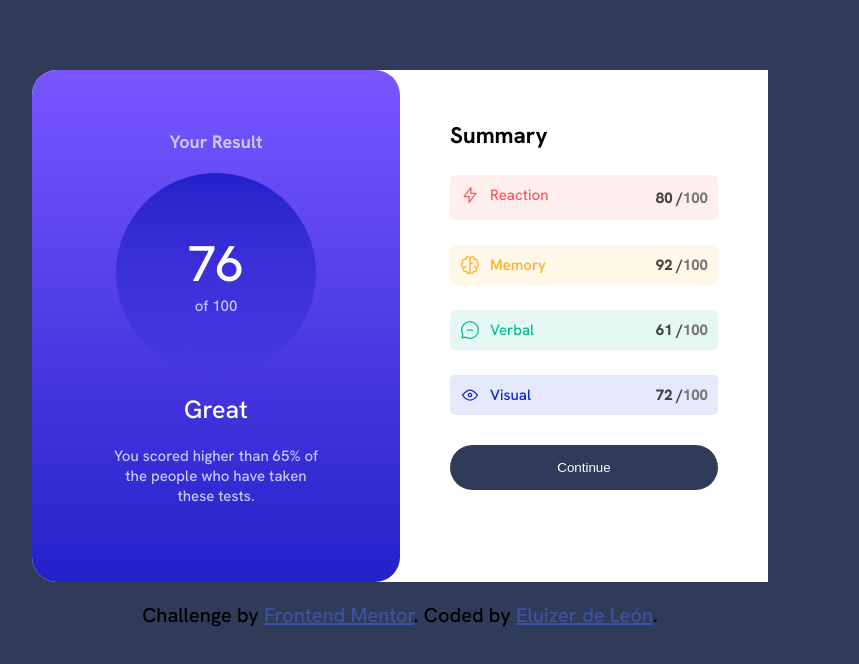
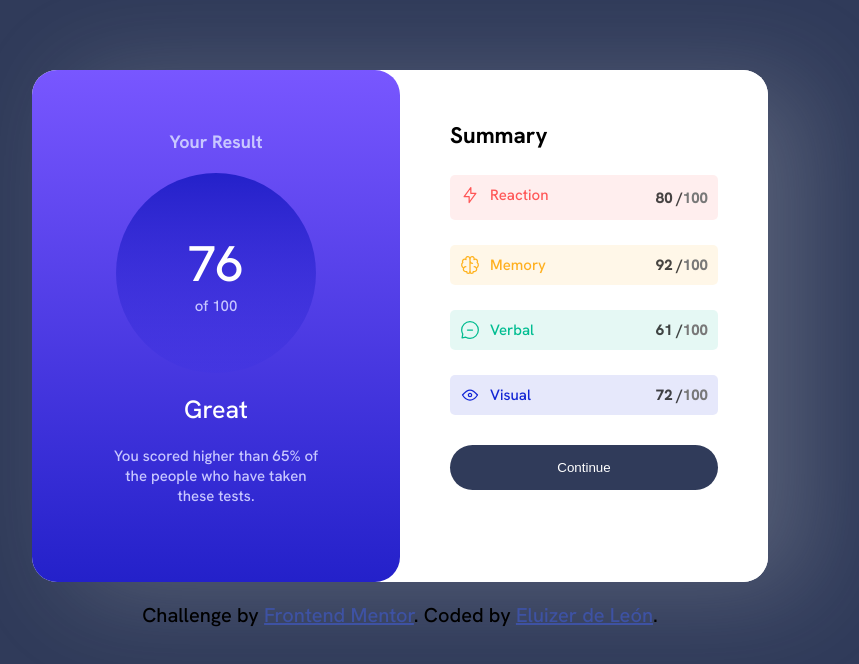
Before and after one commit to ciberelu/Frontend_Mentor--challenges, a plain HTML site: page 1.- Results-Summary-Component-Main/results-summary-component-main/index.html in a window 1280 px wide. Shown: the part 214-878 px from the top of the page, without its empty margins (320-1179 px from the left). Drawn offline with Linux system fonts and the light colour scheme.

Commit message:
Border radius and box shadow added

```diff
--- a/1.- Results-Summary-Component-Main/results-summary-component-main/styles.css
+++ b/1.- Results-Summary-Component-Main/results-summary-component-main/styles.css
@@ -58,6 +58,9 @@ body{
     border-top-left-radius: 25px;
     border-bottom-left-radius: 25px;
     margin-bottom: 20px;
+    border-radius: 25px;
+    box-shadow: 40px 10px 100px rgba(227, 227, 227, 0.215);
+
 
 }
 
@@ -123,6 +126,7 @@ body{
     width: 368px;
     padding: 50px;
     font-size: 15px;
+    border-radius: 25px;
 }
 
 .summary h2{
```
